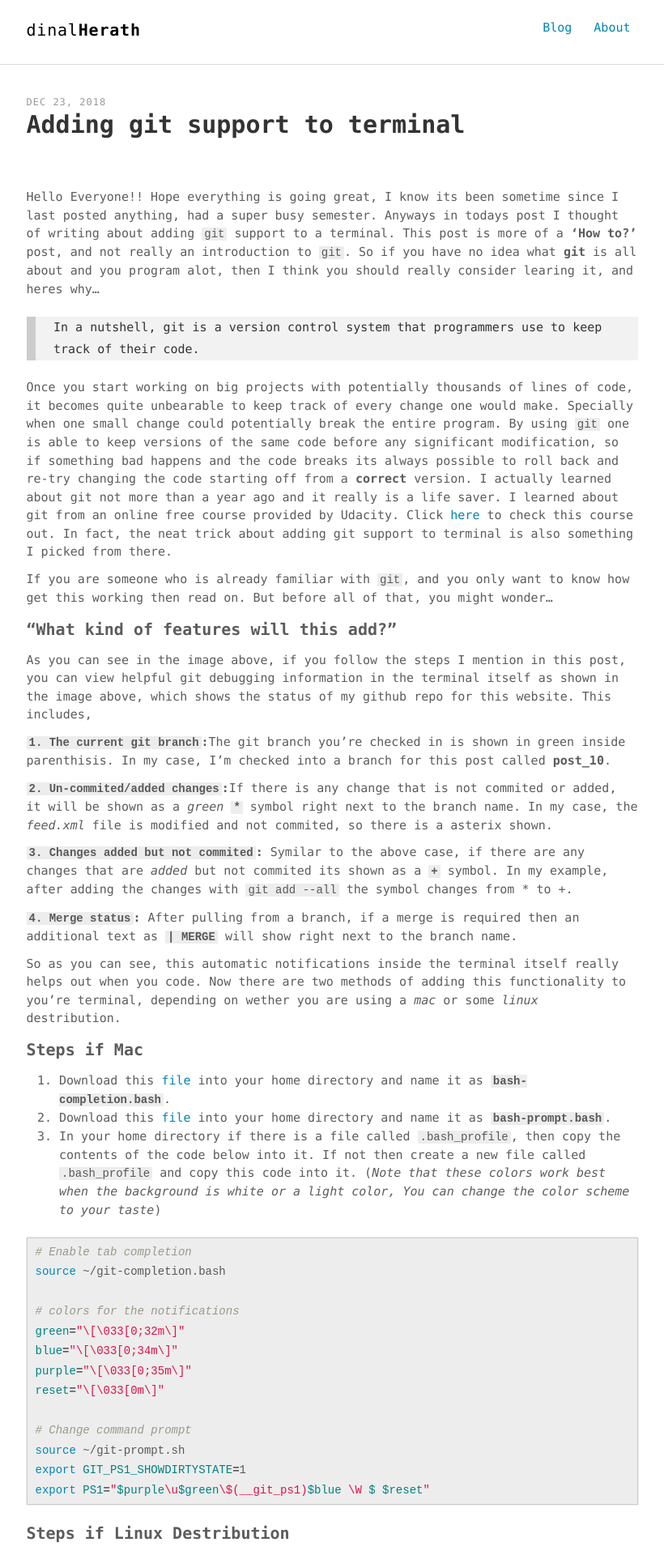
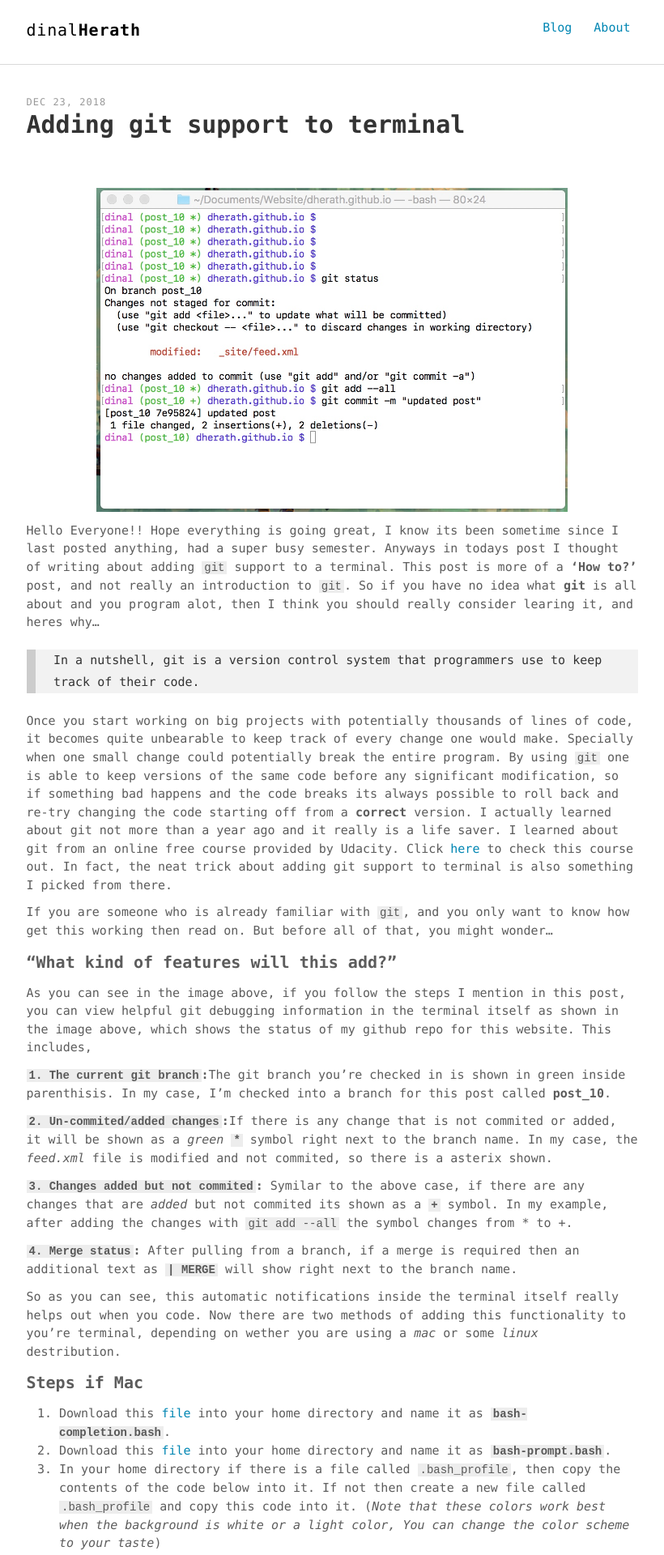
Before and after one commit to dherath/dherath.github.io, a Jekyll site: the page built from _posts/2018-12-23-git-support.md, in a window 1280 px wide. Shown: the top 1920 px of the page at 81% size, without its empty margins (230-1050 px from the left). Built offline with Jekyll 4.4.1, drawn with Linux system fonts in a browser that asks for light colours.

Commit message:
added post image into site itself

```diff
--- a/_posts/2018-12-23-git-support.md
+++ b/_posts/2018-12-23-git-support.md
@@ -5,6 +5,8 @@ comments: false
 description: "post 10"
 keywords: "git, github, terminal, support"
 ---
+
+![github_helper]({{site.url}}/material/2018/post_10/github_helper.jpeg?raw=true){:height="400px"}
 
 Hello Everyone!! Hope everything is going great, I know its been sometime since I last posted anything, had a super busy semester. Anyways in todays post I thought of writing about adding `git` support to a terminal. This post is more of a **'How to?'** post, and not really an introduction to `git`. So if you have no idea what **git** is all about and you program alot, then I think you should really consider learing it, and heres why...
 
```
Also changed, not shown: material/2018/post_10/github_helper.jpeg (added), 6 other files.
